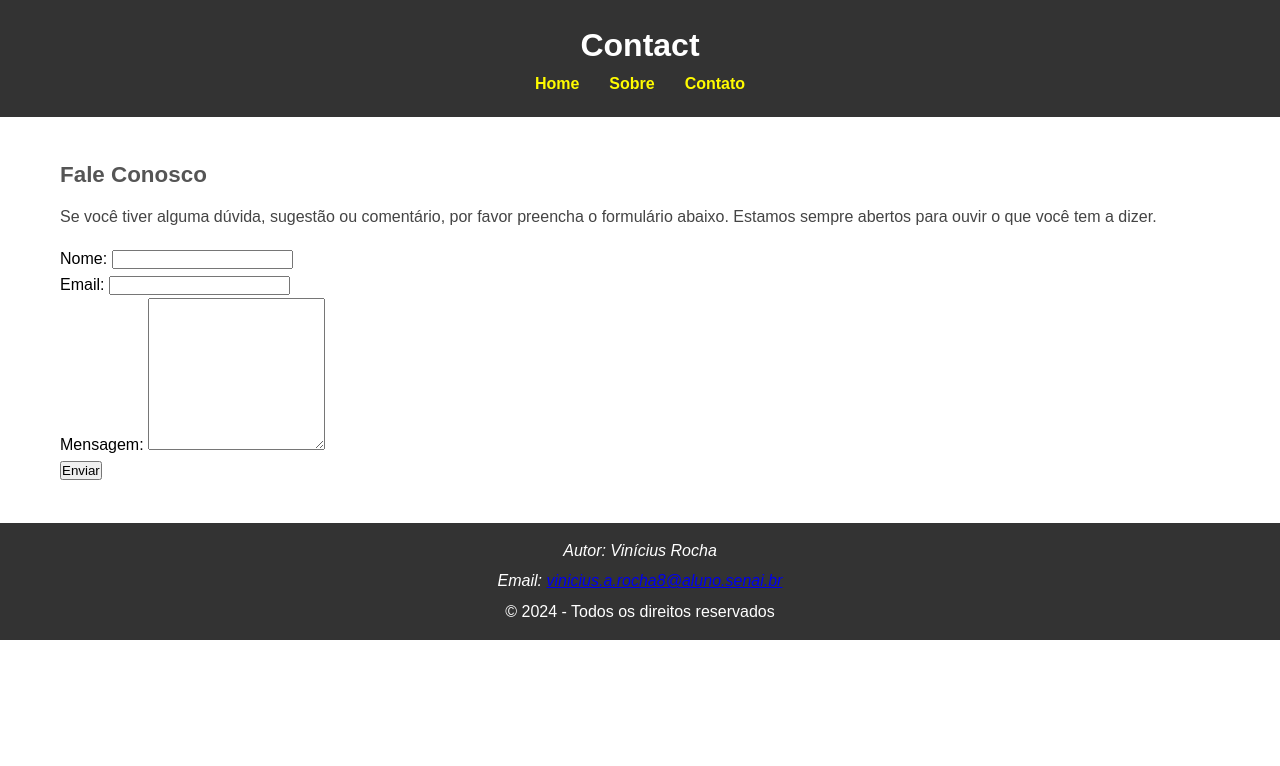
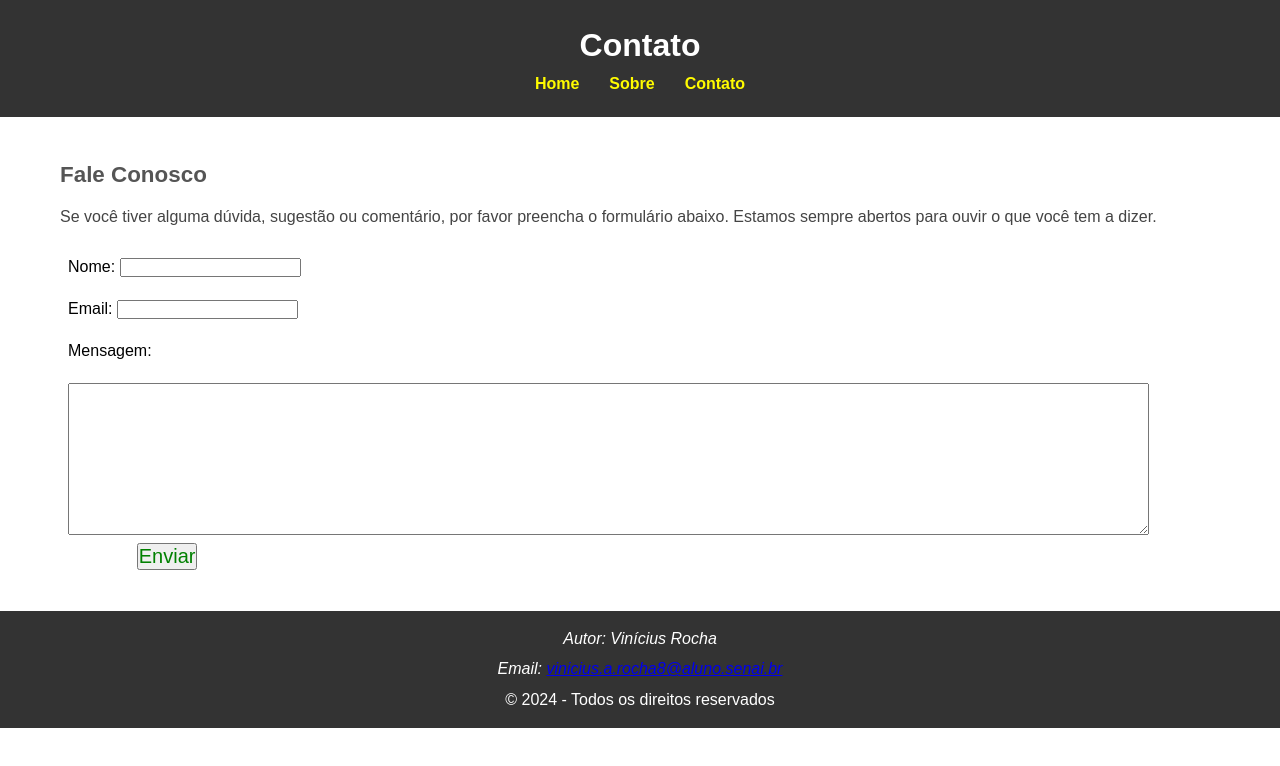
Before and after one commit to Vinirocha388/semantico, a plain HTML site: page pages/contato.html in a window 1280 px wide. Drawn offline with Linux system fonts and the light colour scheme.

Commit message:
Update 2.0 HTML and CSS

```diff
--- a/css/global.css
+++ b/css/global.css
@@ -190,3 +190,21 @@ body {
     margin-left: 50%;
     border-radius: 5%;
 }
+
+.form-group {
+    padding: 8px;
+}
+
+.form-button {
+    color: green;
+    font-size: 20px;
+    margin-left: 7% ;
+}
+
+textarea {
+    display: block;
+    margin-top: 20px;
+    width: 100%;
+    height: 150%;
+
+}
--- a/pages/contato.html
+++ b/pages/contato.html
@@ -10,7 +10,7 @@
 
 <body>
     <header class="site-header">
-        <h1 class="site--title">Contact</h1>
+        <h1 class="site--title">Contato</h1>
         <nav class="main-nav">
             <ul class="nav-list">
                 <li class="nav-item">
```
Also changed, not shown: pages/sobre.html (+1 -1 lines).
